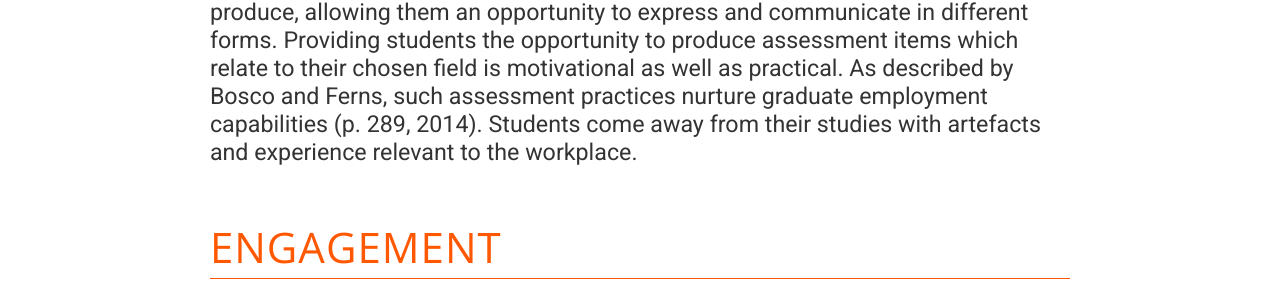
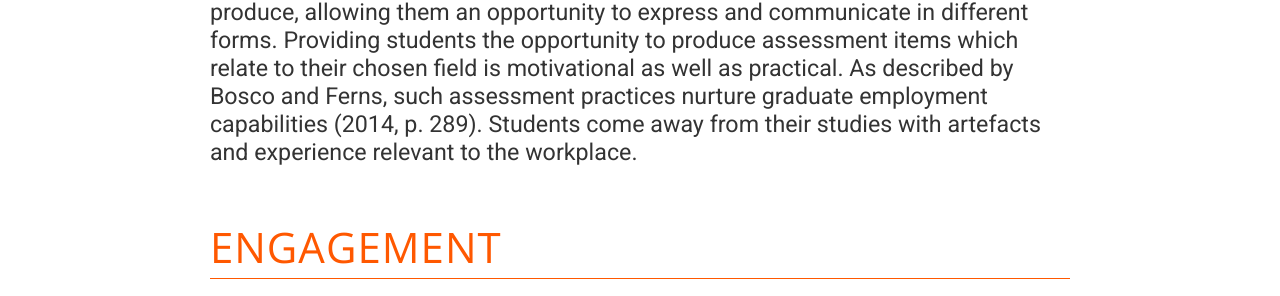
Before and after one commit to timklapdor/csulx, a Jekyll site: the page built from _strategies/Choice-Within-Assessments.md, in a window 1280 px wide and 900 px high, scrolled down 389 px. Shown: the part 430-726 px from the top of the window. Built offline with Jekyll 4.4.1, drawn with Linux system fonts in a browser that asks for light colours; comment, search, counter and statistics services are not loaded; some of the changed text lies outside the part shown.

Commit message:
Update Choice-Within-Assessments.md

```diff
--- a/_strategies/Choice-Within-Assessments.md
+++ b/_strategies/Choice-Within-Assessments.md
@@ -12,7 +12,7 @@ subjectnames: "Digital Citizenship in Schools, Developing Human Resources,"
 
 ### Overview
 
-Giving students more control over the assessment process is a great way to personalise the learning experience for each student. Subject enrolments often include students from a wide range of disciplines, and differentiated assessment tasks can be developed to cater for this diversity. Questions can be aligned with different discipline areas that ask students to draw on those unique aspects of their experience. Students could also have choice around the type of artefact they may produce, allowing them an opportunity to express and communicate in different forms. Providing students the opportunity to produce assessment items which relate to their chosen field is motivational as well as practical. As described by Bosco and Ferns, such assessment practices nurture graduate employment capabilities (p. 289, 2014). Students come away from their studies with artefacts and experience relevant to the workplace.
+Giving students more control over the assessment process is a great way to personalise the learning experience for each student. Subject enrolments often include students from a wide range of disciplines, and differentiated assessment tasks can be developed to cater for this diversity. Questions can be aligned with different discipline areas that ask students to draw on those unique aspects of their experience. Students could also have choice around the type of artefact they may produce, allowing them an opportunity to express and communicate in different forms. Providing students the opportunity to produce assessment items which relate to their chosen field is motivational as well as practical. As described by Bosco and Ferns, such assessment practices nurture graduate employment capabilities (2014, p. 289). Students come away from their studies with artefacts and experience relevant to the workplace.
 
 ### Engagement
 
@@ -104,9 +104,7 @@ Some of the tools that enable choice within assessment tasks include:
 
 <div class="apa-ref" markdown="1">
 
-Bosco, A., & Ferns, S. (2014). Embedding authentic assessment in work-integrated learning curriculum. *Asia-Pacific Journal of Cooperative Education 15*(4), 281-290. Retrieved from
-
-[http://ezproxy.csu.edu.au/login?url=http://search.ebscohost.com/login.aspx?direct=true&db=eric&AN=EJ1113553&site=ehost-live](http://ezproxy.csu.edu.au/login?url=http://search.ebscohost.com/login.aspx?direct=true&db=eric&AN=EJ1113553&site=ehost-live)
+Bosco, A., & Ferns, S. (2014). Embedding authentic assessment in work-integrated learning curriculum. *Asia-Pacific Journal of Cooperative Education 15*(4), 281-290. Retrieved from [http://ezproxy.csu.edu.au/login?url=http://search.ebscohost.com/login.aspx?direct=true&db=eric&AN=EJ1113553&site=ehost-live](http://ezproxy.csu.edu.au/login?url=http://search.ebscohost.com/login.aspx?direct=true&db=eric&AN=EJ1113553&site=ehost-live)
 
 Pacharn, P., Bay, D. & Felton, S. (2013). The impact of a flexible assessment system on students' motivation, performance and attitude, *Accounting Education, 22*(2), 147-167. doi:[http://dx.doi.org/10.1080/09639284.2013.765292](http://dx.doi.org/10.1080/09639284.2013.765292)
 
```
Also changed, not shown: other parts of _strategies/Choice-Within-Assessments.md (+1 -1 lines).
